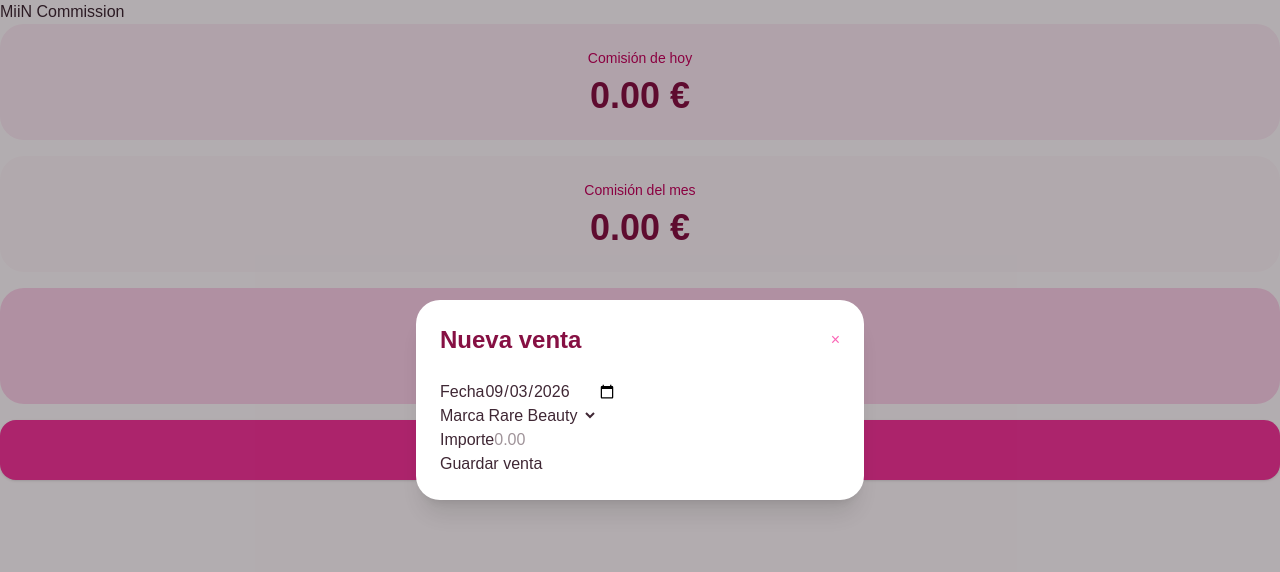
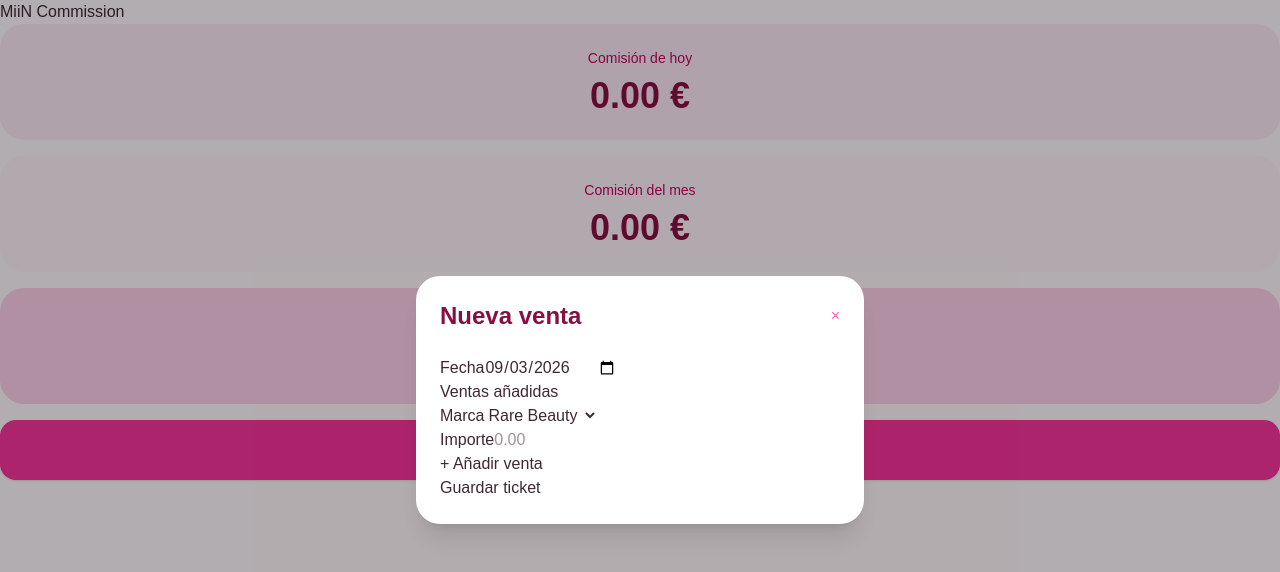
Before and after one commit to Gimenez420/calcommission, a Next.js app: page / in a window 1280 px wide. Both pictures are taken after a click on the button "+ Añadir venta". Shown: the top 572 px of the page. Built offline with nearby package versions, Linux system fonts and the light colour scheme.

Commit message:
feat: add fast sales creation feature

```diff
--- a/components/SaleForm.tsx
+++ b/components/SaleForm.tsx
@@ -4,6 +4,11 @@ import { useState } from "react"
 import { brands } from "@/data/brand"
 import { Sale } from "@/types/sale"
 import { getSales, saveSales } from "@/lib/storage"
+
+type PendingSale = {
+  brandId: string
+  amount: string
+}
 
 type SaleFormProps = {
   onSaleAdded: (sale: Sale) => void
@@ -18,33 +23,50 @@ export default function SaleForm({
     new Date().toISOString().split("T")[0]
   )
 
+  const [pendingSales, setPendingSales] = useState<PendingSale[]>([])
+
   const [brandId, setBrandId] = useState(brands[0].id)
   const [amount, setAmount] = useState("")
 
-  function handleSubmit(event: React.FormEvent<HTMLFormElement>) {
-    event.preventDefault()
-
-    const numericAmount = Number(amount)
-
-    if (!numericAmount || numericAmount <= 0) {
+  function handleAddSale() {
+    if (!amount || Number(amount) <= 0) {
       return
     }
 
-    const newSale: Sale = {
-      id: crypto.randomUUID(),
-      brandId,
-      amount: numericAmount,
-      date,
+    setPendingSales((currentSales) => [
+      ...currentSales,
+      {
+        brandId,
+        amount
+      }
+    ])
+
+    setAmount("")
+  }
+
+  function handleSubmit(event: React.FormEvent<HTMLFormElement>) {
+    event.preventDefault();
+
+    if (pendingSales.length === 0) {
+      return;
     }
 
-    const currentSales = getSales()
+    const newSales: Sale[] = pendingSales.map((sale) => ({
+      id: crypto.randomUUID(),
+      brandId: sale.brandId,
+      amount: Number(sale.amount),
+      date,
+    }));
 
-    saveSales([...currentSales, newSale])
+    const currentSales = getSales();
 
-    onSaleAdded(newSale)
-    onClose()
+    saveSales([...currentSales, ...newSales]);
 
-    setAmount("")
+    newSales.forEach((sale) => {
+      onSaleAdded(sale);
+    });
+
+    onClose();
   }
 
   return (
@@ -58,6 +80,24 @@ export default function SaleForm({
           value={date}
           onChange={(event) => setDate(event.target.value)}
         />
+      </div>
+      <div>
+        <h3>Ventas añadidas</h3>
+
+        <div>
+          {pendingSales.map((sale, index) => {
+            const brand = brands.find(
+              (brand) => brand.id === sale.brandId
+            )
+
+            return (
+              <div key={index}>
+                <span>{brand?.name}</span>
+                <span>{Number(sale.amount).toFixed(2)} €</span>
+              </div>
+            )
+          })}
+        </div>
       </div>
 
       <div>
@@ -89,9 +129,17 @@ export default function SaleForm({
           onChange={(event) => setAmount(event.target.value)}
         />
       </div>
+      <div>
+        <button
+          type="button"
+          onClick={handleAddSale}
+          >
+            + Añadir venta
+          </button>
+      </div>
 
       <button type="submit">
-        Guardar venta
+        Guardar ticket
       </button>
     </form>
   )
```
